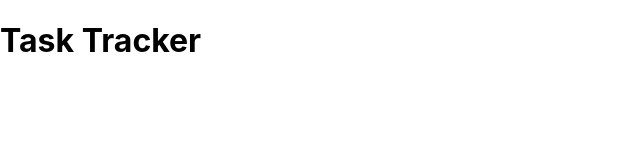
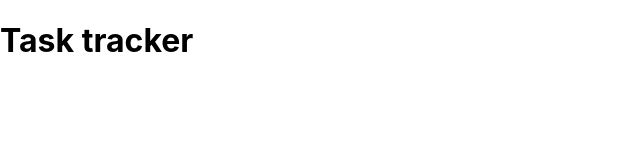
Before and after one commit to jtran549/React-TaskTracker, a React (Create React App) app in the folder react-tasktracker/: page / in a window 1280 px wide. Shown: the top 160 px of the page, without its empty margins (0-640 px from the left). Built offline with nearby package versions, Linux system fonts and the light colour scheme.

Commit message:
Added title props to Header component

```diff
--- a/react-tasktracker/src/components/Header.js
+++ b/react-tasktracker/src/components/Header.js
@@ -1,10 +1,18 @@
+import PropTypes from 'prop-types'
 
-const Header = () => {
+const Header = ({ title }) => {
   return (
     <header>
-        <h1>Task Tracker</h1>
+        <h1>{title}</h1>
     </header>
   )
 }
 
+Header.defaultProps = {
+    title: 'Task tracker'
+}
+
+Header.propTypes = {
+    title: PropTypes.string.isRequired
+}
 export default Header
```
